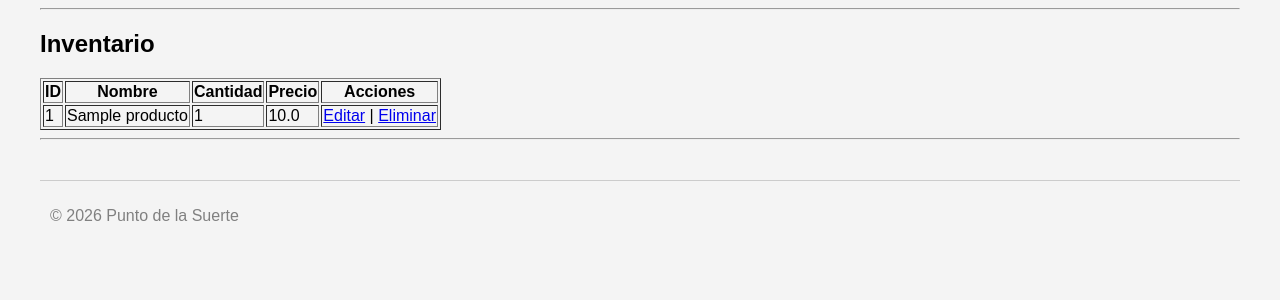
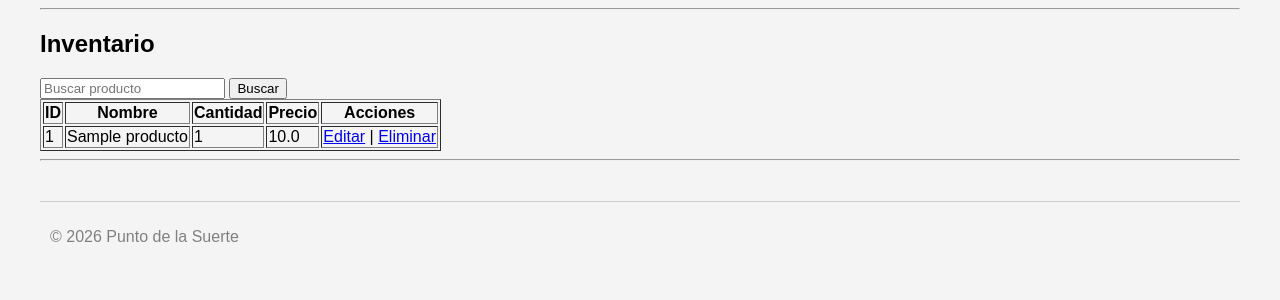
Before and after one commit to KaryLOKIS/DESARROLLO-DE-APLICACIONES-WEB, a Flask app: page /inventario in a window 1280 px wide. Shown: the part 156-456 px from the top of the page. Run offline with Flask 3, Linux system fonts and the light colour scheme; tables that the repository leaves empty hold one stand-in row (values such as "Sample post").

Commit message:
buscador de productos

```diff
--- a/proyecto_punto_suerte/app.py
+++ b/proyecto_punto_suerte/app.py
@@ -15,10 +15,19 @@ def inicio():
 @app.route("/inventario")
 def inventario():
 
+    buscar = request.args.get("buscar")
+
     conn = conectar()
     cursor = conn.cursor()
 
-    cursor.execute("SELECT * FROM productos")
+    if buscar:
+        cursor.execute(
+            "SELECT * FROM productos WHERE nombre LIKE ?",
+            ('%' + buscar + '%',)
+        )
+    else:
+        cursor.execute("SELECT * FROM productos")
+
     productos = cursor.fetchall()
 
     conn.close()
--- a/proyecto_punto_suerte/templates/inventario.html
+++ b/proyecto_punto_suerte/templates/inventario.html
@@ -3,6 +3,11 @@
 {% block content %}
 
 <h2>Inventario</h2>
+
+<form method="GET">
+<input type="text" name="buscar" placeholder="Buscar producto">
+<button type="submit">Buscar</button>
+</form>
 
 <table border="1">
 
```
